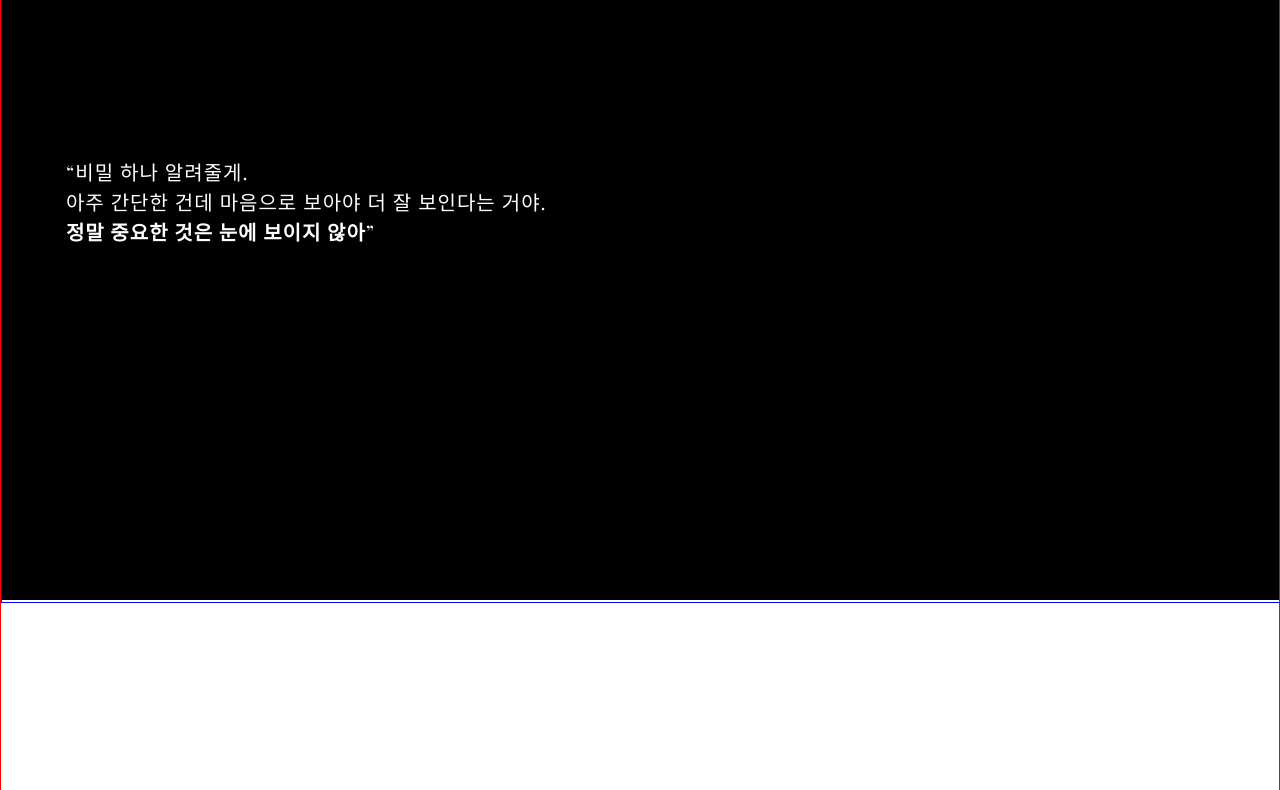
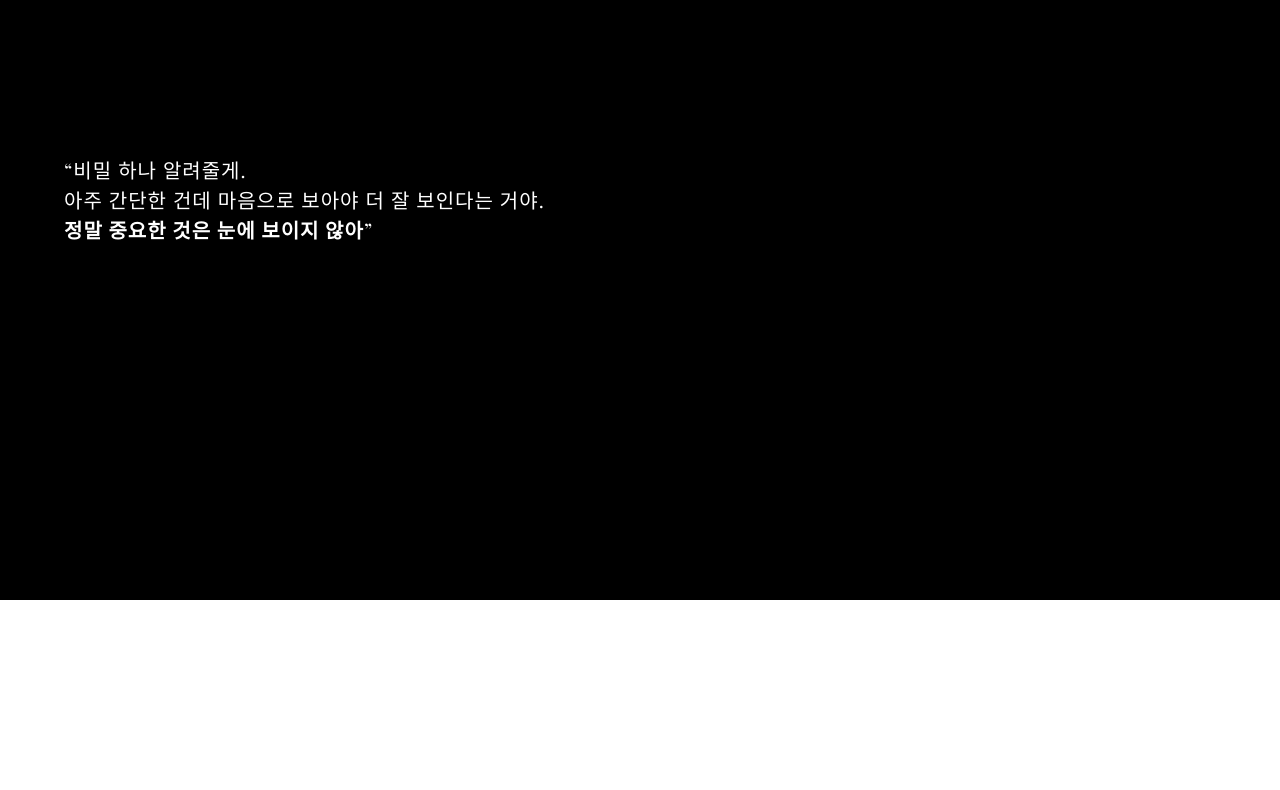
Before and after one commit to Gyuri-v/three-little-prince, a website built with Vite: page index.html in a window 1280 px wide. Shown: the part 200-990 px from the top of the page. Built offline with nearby package versions, Linux system fonts and the light colour scheme; a web font is replaced by a local one.

Commit message:
deploy setting

```diff
--- a/src/js/main.js
+++ b/src/js/main.js
@@ -156,9 +156,9 @@ const App = function () {
 
     // 모델 로딩
     const dracoLoader = new DRACOLoader();
-    dracoLoader.setDecoderPath('./resources/draco/');
+    dracoLoader.setDecoderPath('resources/draco/');
     models.forEach((info, index) => {
-      dracoLoader.load(`./resources/models/${info.name}.drc`, (geometry) => {
+      dracoLoader.load(`resources/models/${info.name}.drc`, (geometry) => {
         info.setting && info.setting(geometry);
 
         const samplerCount = models[index].counts ? models[index].counts : (1 + Math.random() * 3).toFixed(2);
--- a/src/scss/_contents.scss
+++ b/src/scss/_contents.scss
@@ -25,7 +25,7 @@
   section {
     position: relative;
     height: 200vh;
-    border: 1px solid red;
+    // border: 1px solid red;
 
     .sticky-wrap {
       display: flex;
@@ -36,7 +36,7 @@
       width: 100%;
       height: 100vh;
       top: 0;
-      border: 1px solid blue;
+      // border: 1px solid blue;
     }
   }
 
--- a/vite.config.js
+++ b/vite.config.js
@@ -3,9 +3,11 @@ import { resolve } from 'path';
 import glsl from 'vite-plugin-glsl';
 
 export default defineConfig({
+  base: "/three-little-prince/",
   plugins: [glsl()],
   build: {
     rollupOptions: {
+      chunkSizeWarningLimit: 1600,
       input: {
         main: resolve(__dirname, 'index.html'),
         // sub: resolve(__dirname, 'sub/index.html'),
```
Also changed, not shown: src/css/style.css, 2 other files.
